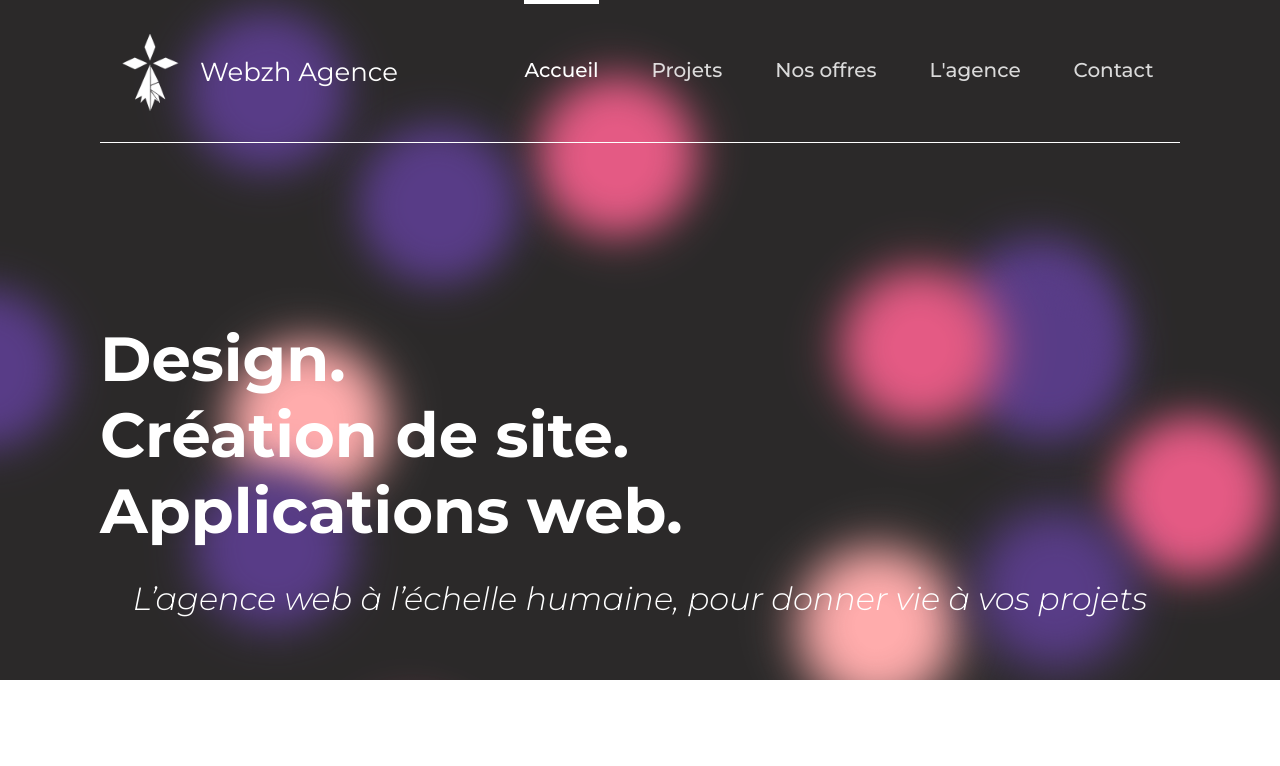
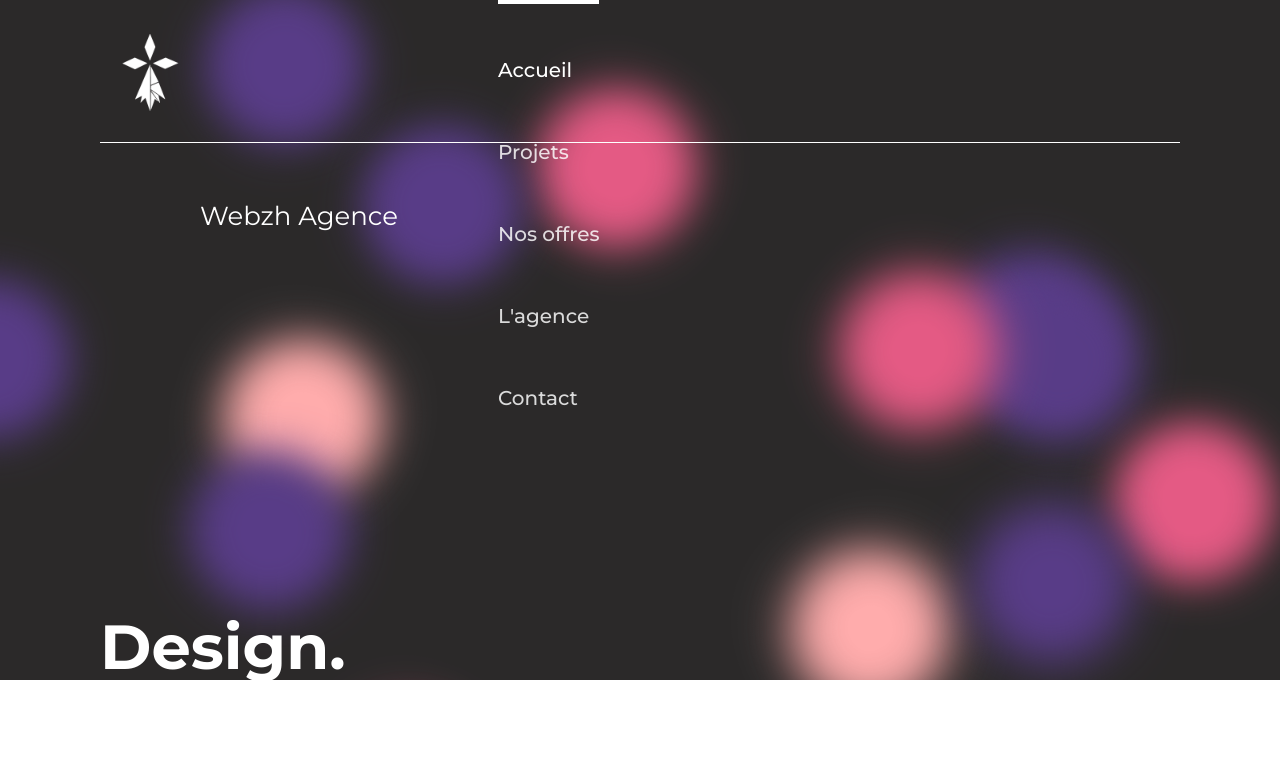
Before and after one commit to jeanchok/webagence, a Next.js app: page / in a window 1280 px wide. Shown: the top 766 px of the page. Built offline with nearby package versions, Linux system fonts and the light colour scheme.

Commit message:
project front page and mobile menu design

```diff
--- a/components/Navbar.js
+++ b/components/Navbar.js
@@ -21,7 +21,7 @@
                 <div className="bar3"></div>
             </button>
             <ul className={!menuClass ? 'none' : 'list'}>
-
+                <div className={!menuClass ? 'none' : 'listInner'}>
                     <li className={router.pathname == "/" ? "activeLine" : ""}>
 
                         <Link href="/">
@@ -55,7 +55,9 @@
                             </a>
                         </Link>
                     </li>
+                </div>
             </ul>
+
         </nav>
 
     );
--- a/styles/components/_Navbar.scss
+++ b/styles/components/_Navbar.scss
@@ -147,6 +147,7 @@
         z-index: 10;
         background: #000000d4;
 
+
         //z-index: 3;
         a,
         button {
@@ -154,8 +155,17 @@
         }
     }
 
+    .listInner {
+        height: 50%;
+        display: flex;
+        flex-direction: column;
+
+    }
+
     .navbar ul {
         flex-direction: column;
+        justify-content: center;
+        align-items: center;
     }
 
     .active {
--- a/styles/pages/_index.scss
+++ b/styles/pages/_index.scss
@@ -336,6 +336,10 @@
         background: rgba(217, 217, 217, 0.7);
         border-radius: 5px;
         padding: 10px 15px;
+
+        @include mobile {
+            margin-top: 54px;
+        }
     }
 
     &__Infos {
@@ -351,6 +355,8 @@
         @include mobile {
             font-size: 26px;
             text-align: left;
+            margin-top: 54px;
+
         }
     }
 
```
Lines whose indentation alone changed are shown as unchanged.
